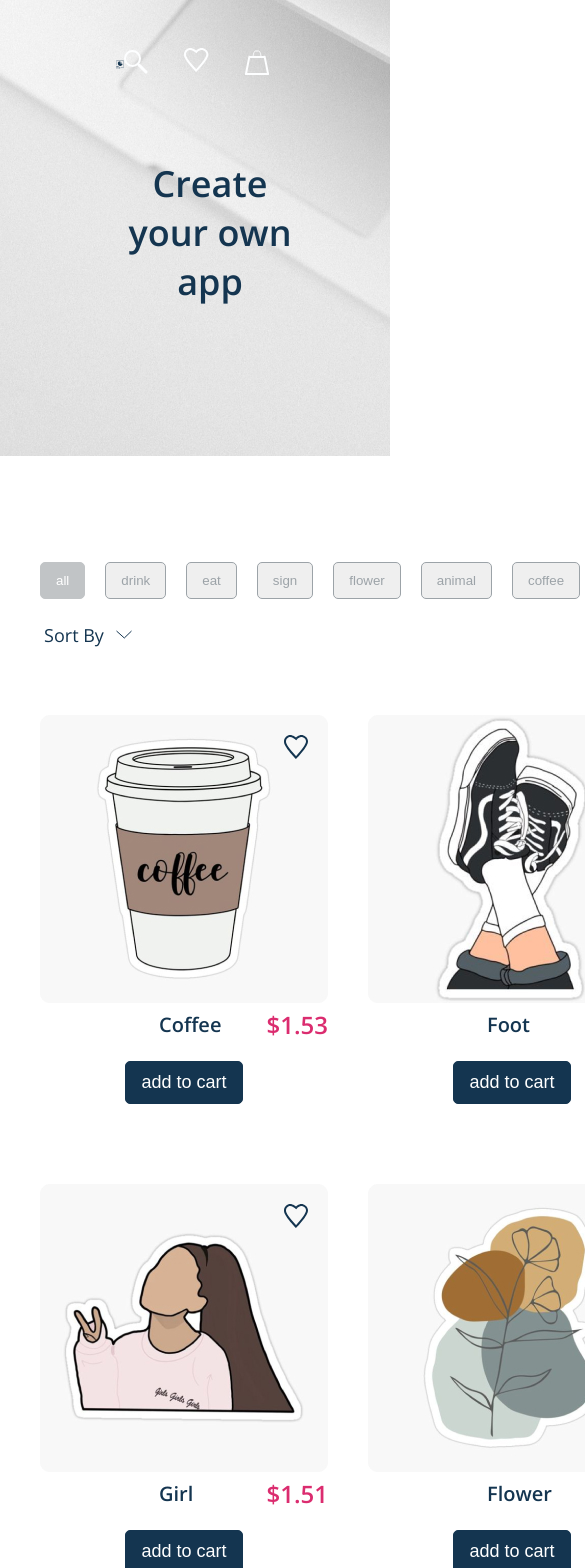
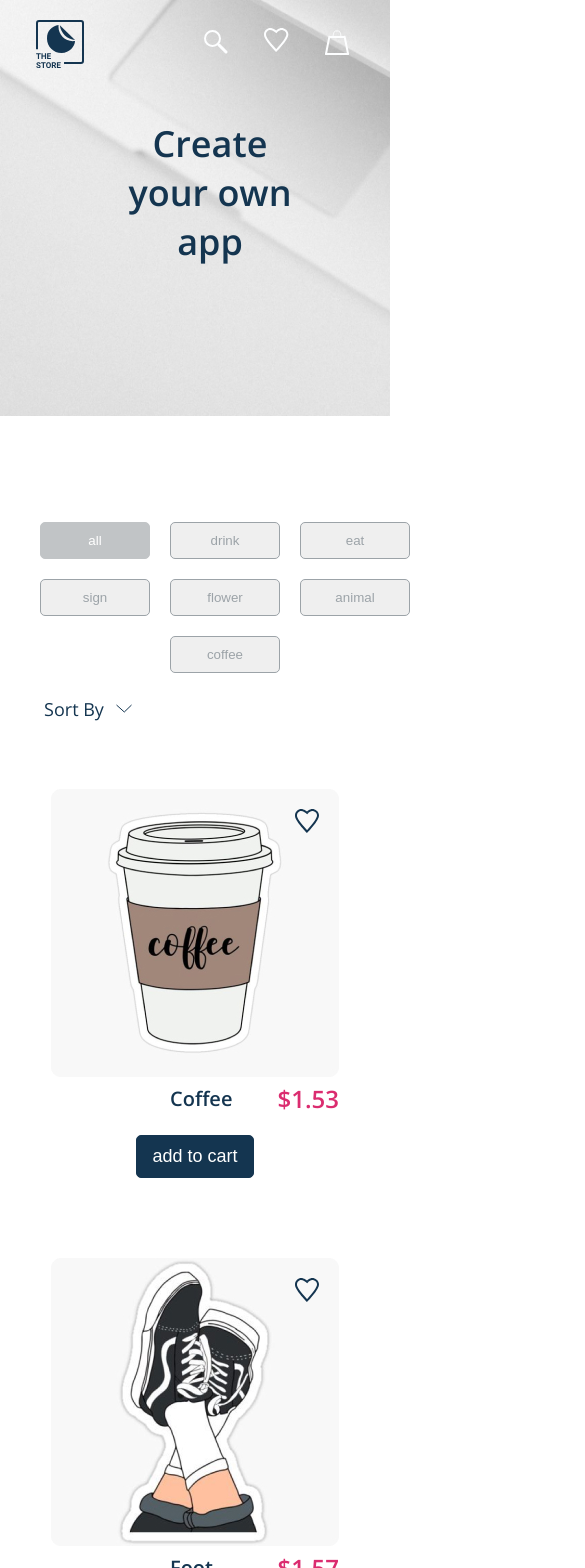
Before and after one commit to Marina-vchh/diplom-project, a React (Create React App) app: page / in a window 390 px wide. Shown: the top 1568 px of the page, 585 px wide, since content can reach past the window. Built offline with nearby package versions, Linux system fonts and the light colour scheme.

Commit message:
feature: create an adaptive for stickers and choose pages

```diff
--- a/src/components/sticker-components/filter-buttons/filterButtons.css
+++ b/src/components/sticker-components/filter-buttons/filterButtons.css
@@ -33,3 +33,19 @@
    color: #fff;
    background-color: #C1C4C6;
 }
+
+@media(max-width: 767px) {
+   .filter-buttons {
+      display: grid;
+      grid-template-columns: 1fr 1fr 1fr;
+      grid-template-rows: 1fr 1fr 1fr;
+      row-gap: 20px;
+   }
+   .filter-button {
+      width: 110px;
+   }
+
+   .filter-button:last-child {
+      grid-column: 2/3;
+   }
+}
--- a/src/components/sticker-components/stickerItemList/stickerItemList.css
+++ b/src/components/sticker-components/stickerItemList/stickerItemList.css
@@ -7,7 +7,7 @@
    row-gap: 40px;
 }
 
-@media(max-width: 767px) {
+@media(max-width: 992px) {
    .sticker-item-list {
       grid-template-columns: 1fr 1fr;
       grid-template-rows: 1fr 1fr 1fr;
@@ -16,7 +16,7 @@
 
 @media(max-width: 767px) {
    .sticker-item-list {
-      grid-template-columns: 1fr 1fr;
-      grid-template-rows: 1fr 1fr 1fr;
+      grid-template-columns: 1fr;
+      grid-template-rows: 1fr 1fr 1fr 1fr;
    }
 }
--- a/src/containers/choose/choose.css
+++ b/src/containers/choose/choose.css
@@ -46,3 +46,17 @@ li {
 .sticker-item-in-table {
    display: flex;
 }
+
+@media(max-width: 992px) {
+   .sticker-choose {
+      padding: 20px;
+      column-gap: 100px;
+	}
+}
+
+@media(max-width: 767px) {
+   .sticker-choose {
+      padding: 20px;
+      column-gap: 20px;
+	}
+}
--- a/src/containers/footer/footer.css
+++ b/src/containers/footer/footer.css
@@ -5,3 +5,10 @@
    padding: 20px 100px;
    background-color: #EBEBEB;
 }
+
+
+@media(max-width: 767px) {
+   .footer {
+      padding: 20px;
+	}
+}
--- a/src/containers/form/Form.tsx
+++ b/src/containers/form/Form.tsx
@@ -37,7 +37,7 @@ const Form = () => {
       setCardHolder("");
       setExpiryDate("");
       setCvcCode("");
-   }
+   };
 
    function submit (e:React.MouseEvent<HTMLButtonElement>) {
       e.preventDefault();
--- a/src/containers/form/form.css
+++ b/src/containers/form/form.css
@@ -2,9 +2,6 @@
    width: 100%;
    max-width: 500px;
    padding-left: 250px ;
-}
-
-.wrapper {
    margin-bottom: 30px;
 }
 
--- a/src/containers/header/header.css
+++ b/src/containers/header/header.css
@@ -38,3 +38,9 @@
 .header-icon-store:hover {
    background-image: url(../../img/header-icons//header-store-hover.svg);
 }
+
+@media(max-width: 767px) {
+   .header {
+      padding: 20px;
+	}
+}
--- a/src/containers/related/related.css
+++ b/src/containers/related/related.css
@@ -11,3 +11,17 @@
 .related-button {
    margin: 0 auto;
 }
+
+@media(max-width: 992px) {
+   .sticker-item-list__related  {
+      grid-template-columns: 1fr;
+      grid-template-rows: 1fr 1fr 1fr;
+	}
+
+@media(max-width: 762px) {
+   .sticker-item-list__related  {
+      grid-template-columns: 1fr;
+      grid-template-rows: 1fr 1fr 1fr;
+	}
+}
+}
```
